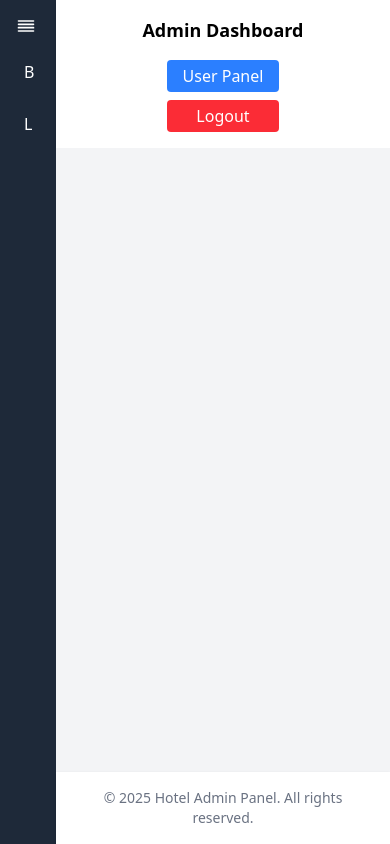
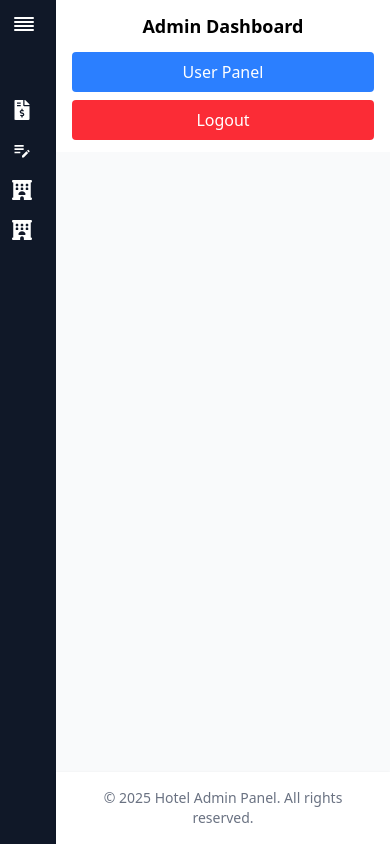
Before and after one commit to alphaseam/Bill001FE, a React (Vite) app: page /admin in a window 390 px wide. Built offline with nearby package versions, Linux system fonts and the light colour scheme; sample sign-in values are in the browser's storage.

Commit message:
Added responsiveness to Admin Panel

```diff
--- a/src/App.jsx
+++ b/src/App.jsx
@@ -11,6 +11,8 @@ import HotelList from "./Components/HotelList";
 import HotelForm from "./Components/HotelForm";
 import BillingPage from "./pages/admin/BillingPage";
 import BillList from "./Components/BillList";
+//import Hotel from "./pages/admin/Hotel";
+
 function App() {
   return (
     <>
@@ -69,14 +71,10 @@ function App() {
               </PrivateRoute>
             }
           />
-          <Route
-            path="billing/edit/:billId"
-            element={<BillEditPage />}
-          />
-        </Route>
+          <Route path="billing/edit/:billId" element={<BillEditPage />} />
 
           <Route
-          path="/hotels"
+            path="hotels"
             element={
               <PrivateRoute>
                 <HotelList />
@@ -85,7 +83,7 @@ function App() {
           />
 
           <Route
-          path="/hotels/add"
+            path="hotels/add"
             element={
               <PrivateRoute>
                 <HotelForm />
@@ -94,13 +92,14 @@ function App() {
           />
 
           <Route
-          path="/hotels/edit/:id"
+            path="hotels/edit/:id"
             element={
               <PrivateRoute>
                 <HotelForm />
               </PrivateRoute>
             }
           />
+          {/*
           <Route
             path="/billling"
             element={
@@ -108,7 +107,8 @@ function App() {
                 <BillingPage />
               </PrivateRoute>
             }
-        />
+          /> */}
+        </Route>
 
         {/* Fallback Route */}
         <Route path="*" element={<Navigate to="/dashboard" />} />
--- a/src/Components/HotelForm.jsx
+++ b/src/Components/HotelForm.jsx
@@ -1,6 +1,5 @@
 import React, { useEffect, useState } from "react";
 import { useParams, useNavigate } from "react-router-dom";
-import DashboardLayout from "./DashboardLayout";
 import { hotelApi } from "../services/api";
 import { toast } from "react-toastify";
 
@@ -89,7 +88,7 @@ const HotelForm = () => {
         await hotelApi.createHotel(formData);
         toast.success("Hotel added successfully!");
       }
-      navigate("/hotels");
+      navigate("/admin/hotels");
     } catch (err) {
       console.error("Save failed:", err);
       toast.error("Something went wrong");
@@ -107,7 +106,6 @@ const HotelForm = () => {
   };
 
   return (
-    <DashboardLayout>
     <div className="max-w-3xl mx-auto px-4 sm:px-6 py-6 bg-white rounded-lg shadow-md">
       <h2 className="text-xl sm:text-2xl font-bold mb-6 text-center">
         {isEditMode ? "Edit Hotel" : "Add Hotel"}
@@ -211,23 +209,18 @@ const HotelForm = () => {
             className="bg-blue-600 text-white px-4 py-2 rounded hover:bg-blue-700 w-full sm:w-auto"
             disabled={loading}
           >
-              {loading
-                ? "Saving..."
-                : isEditMode
-                  ? "Update Hotel"
-                  : "Add Hotel"}
+            {loading ? "Saving..." : isEditMode ? "Update Hotel" : "Add Hotel"}
           </button>
           <button
             type="button"
             className="bg-gray-300 px-4 py-2 rounded hover:bg-gray-400 w-full sm:w-auto"
-              onClick={() => navigate("/hotels")}
+            onClick={() => navigate("/admin/hotels")}
           >
             Cancel
           </button>
         </div>
       </form>
     </div>
-    </DashboardLayout>
   );
 };
 
--- a/src/Components/HotelList.jsx
+++ b/src/Components/HotelList.jsx
@@ -1,7 +1,7 @@
 import React, { useEffect, useState } from "react";
 import { useNavigate } from "react-router-dom";
 import ConfirmationModal from "./ConfirmationModal";
-import DashboardLayout from "../Components/DashboardLayout";
+//import DashboardLayout from "../Components/DashboardLayout";
 import { hotelApi } from "../services/api";
 import { toast } from "react-toastify";
 
@@ -95,12 +95,12 @@ const HotelList = () => {
   };
 
   return (
-    <DashboardLayout>
+    //<DashboardLayout>
     <div className="w-full max-w-6xl mx-auto p-4 sm:p-6">
       <div className="flex flex-col sm:flex-row justify-between items-start sm:items-center mb-4 gap-4">
         <h2 className="text-xl sm:text-2xl font-bold">Hotel List</h2>
         <button
-            onClick={() => navigate("/hotels/add")}
+          onClick={() => navigate("/admin/hotels/add")}
           className="bg-blue-600 text-white px-4 py-2 rounded hover:bg-blue-700 w-full sm:w-auto"
         >
           + Add Hotel
@@ -140,8 +140,7 @@ const HotelList = () => {
                     onClick={() => toggleSort("name")}
                   >
                     Hotel Name{" "}
-                      {sortField === "name" &&
-                        (sortOrder === "asc" ? "↑" : "↓")}
+                    {sortField === "name" && (sortOrder === "asc" ? "↑" : "↓")}
                   </th>
                   <th className="p-2 border">Owner</th>
                   <th className="p-2 border">Mobile</th>
@@ -166,7 +165,8 @@ const HotelList = () => {
                       <td className="p-2 border">{hotel.email}</td>
                       <td className="p-2 border">
                         <span
-                            className={`px-2 py-1 text-sm rounded ${hotel.isActive
+                          className={`px-2 py-1 text-sm rounded ${
+                            hotel.isActive
                               ? "bg-green-200 text-green-800"
                               : "bg-red-200 text-red-800"
                           }`}
@@ -178,7 +178,7 @@ const HotelList = () => {
                         <div className="flex gap-2">
                           <button
                             onClick={() =>
-                                navigate(`/hotels/edit/${hotel.hotelId}`)
+                              navigate(`/admin/hotels/edit/${hotel.hotelId}`)
                             }
                             className="bg-blue-500 text-white px-3 py-1 rounded hover:bg-blue-600"
                           >
@@ -232,7 +232,8 @@ const HotelList = () => {
                   <div className="mb-2">
                     <strong>Status:</strong>{" "}
                     <span
-                        className={`ml-1 px-2 py-1 text-xs rounded ${hotel.isActive
+                      className={`ml-1 px-2 py-1 text-xs rounded ${
+                        hotel.isActive
                           ? "bg-green-200 text-green-800"
                           : "bg-red-200 text-red-800"
                       }`}
@@ -243,7 +244,7 @@ const HotelList = () => {
                   <div className="flex justify-end gap-2 mt-3">
                     <button
                       onClick={() =>
-                          navigate(`/hotels/edit/${hotel.hotelId}`)
+                        navigate(`/admin/hotels/edit/${hotel.hotelId}`)
                       }
                       className="bg-blue-500 text-white px-3 py-1 rounded hover:bg-blue-600"
                     >
@@ -275,7 +276,8 @@ const HotelList = () => {
           <button
             key={i + 1}
             onClick={() => setPage(i + 1)}
-              className={`px-3 py-1 border rounded ${page === i + 1 ? "bg-blue-600 text-white" : "bg-white"
+            className={`px-3 py-1 border rounded ${
+              page === i + 1 ? "bg-blue-600 text-white" : "bg-white"
             }`}
           >
             {i + 1}
@@ -293,7 +295,7 @@ const HotelList = () => {
         />
       )}
     </div>
-    </DashboardLayout>
+    //</DashboardLayout>
   );
 };
 
--- a/src/pages/admin/Admin.jsx
+++ b/src/pages/admin/Admin.jsx
@@ -1,8 +1,11 @@
 import React, { useContext, useState } from "react";
-import { NavLink, Outlet } from "react-router-dom";
+import { Link, Outlet, useNavigate } from "react-router-dom";
 import { ImCross } from "react-icons/im";
 import { FiAlignJustify } from "react-icons/fi";
-import { useNavigate } from "react-router-dom";
+import { MdDashboard } from "react-icons/md";
+import { FaFileInvoiceDollar } from "react-icons/fa";
+import { MdEditNote } from "react-icons/md";
+import { FaHotel } from "react-icons/fa6";
 import { AuthContext } from "../../context/AuthContext";
 
 const Admin = () => {
@@ -14,79 +17,107 @@ const Admin = () => {
     logout();
     navigate("/login");
   };
+
   return (
     <div className="flex min-h-screen">
       {/* Sidebar */}
       <aside
-        className={`bg-gray-800 text-white p-4 transition-all duration-300 ${showSidebar ? "w-64" : "w-14"
-          }`}
+        className={`bg-gray-900 text-white transition-all duration-300 p-3 md:w-56 w-14 ${
+          showSidebar ? "w-56" : "w-14"
+        }`}
       >
-        {/* Toggle Button (Mobile) */}
+        {/* Toggle Button */}
         <button
-          className="block md:hidden mb-4"
+          className="md:hidden mb-6"
           onClick={() => setShowSidebar(!showSidebar)}
         >
-          {showSidebar ? <ImCross size={20} /> : <FiAlignJustify size={20} />}
+          {showSidebar ? <ImCross size={24} /> : <FiAlignJustify size={24} />}
         </button>
 
         {/* Title */}
         <h2
-          className={`text-xl font-bold mb-6 ${showSidebar ? "block" : "hidden"
-            }`}
+          className={`text-xl font-bold mb-6 ${
+            showSidebar ? "block" : "hidden"
+          } hidden md:block`}
         >
           Admin Panel
         </h2>
 
         {/* Navigation */}
-        <nav className="space-y-3">
-          <NavLink
+        <nav className="space-y-5 mt-10">
+          <Link
             to="/admin/billing"
-            className="block py-2 hover:bg-gray-700 px-2 rounded"
+            className="flex items-center gap-2 hover:text-blue-400"
           >
-            {showSidebar ? "Billing" : "B"}
-          </NavLink>
+            <FaFileInvoiceDollar size={20} />
+            <span className={`${showSidebar ? "block" : "hidden"} md:block`}>
+              Billing
+            </span>
+          </Link>
 
-          <NavLink
+          <Link
             to="/admin/billinglist"
-            className="block py-2 hover:bg-gray-700 px-2 rounded"
+            className="flex items-center gap-2 hover:text-blue-400"
           >
-            {showSidebar ? "Bill List" : "L"}
-          </NavLink>
+            <MdEditNote size={20} />
+            <span className={`${showSidebar ? "block" : "hidden"} md:block`}>
+              Bill List
+            </span>
+          </Link>
+
+          <Link
+            to="/admin/hotels"
+            className="flex items-center gap-2 hover:text-blue-400"
+          >
+            <FaHotel size={20} />
+            <span className={`${showSidebar ? "block" : "hidden"} md:block`}>
+              Hotel List
+            </span>
+          </Link>
+
+          <Link
+            to="/admin/hotels/add"
+            className="flex items-center gap-2 hover:text-blue-400"
+          >
+            <FaHotel size={20} />
+            <span className={`${showSidebar ? "block" : "hidden"} md:block`}>
+              Add Hotel
+            </span>
+          </Link>
         </nav>
       </aside>
 
       {/* Main Content */}
       <div className="flex-1 flex flex-col">
         {/* Header */}
-        <header className="bg-white shadow p-4 flex flex-col md:flex-row justify-between items-center gap-4">
+        <header className="bg-white shadow px-4 py-3 flex flex-col md:flex-row md:justify-between md:items-center gap-3">
           <h1 className="text-lg font-semibold text-center md:text-left">
             Admin Dashboard
           </h1>
 
-          <div className="flex flex-col sm:flex-row gap-2">
+          <div className="flex flex-col sm:flex-row gap-2 w-full md:w-auto justify-center md:justify-end">
             <button
               onClick={() => navigate("/dashboard")}
-              className="bg-blue-500 text-white px-4 py-1 rounded hover:bg-blue-600 w-full sm:w-auto"
+              className="bg-blue-500 text-white px-4 py-2 rounded hover:bg-blue-600 w-full sm:w-auto"
             >
               User Panel
             </button>
-
             <button
               onClick={handleLogout}
-              className="bg-red-500 text-white px-4 py-1 rounded hover:bg-red-600 w-full sm:w-auto"
+              className="bg-red-500 text-white px-4 py-2 rounded hover:bg-red-600 w-full sm:w-auto"
             >
               Logout
             </button>
           </div>
         </header>
 
-        {/* Page Outlet */}
-        <main className="flex-1 bg-gray-100 p-4 overflow-y-auto">
+        {/* Page Content */}
+        <main className="flex-1 bg-gray-50 p-4 overflow-y-auto">
           <Outlet />
         </main>
 
         {/* Footer */}
-        <footer className="bg-white shadow p-4 text-center text-sm text-gray-500">
+        <footer className="bg-white text-center text-sm text-gray-500 p-4 shadow">
           &copy; {new Date().getFullYear()} Hotel Admin Panel. All rights
           reserved.
         </footer>
```
Lines whose indentation alone changed are shown as unchanged.
